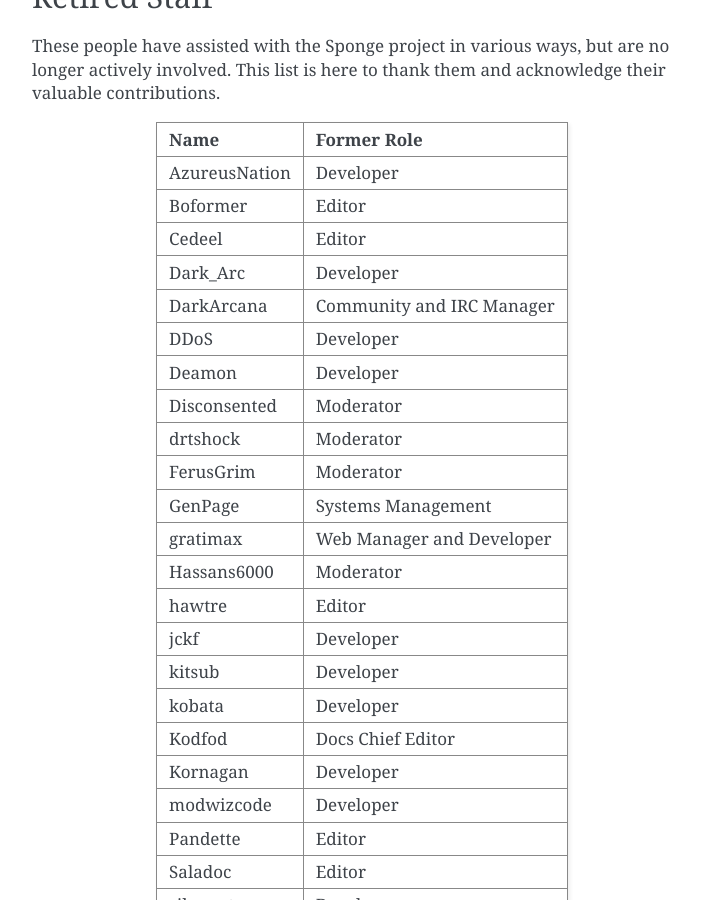
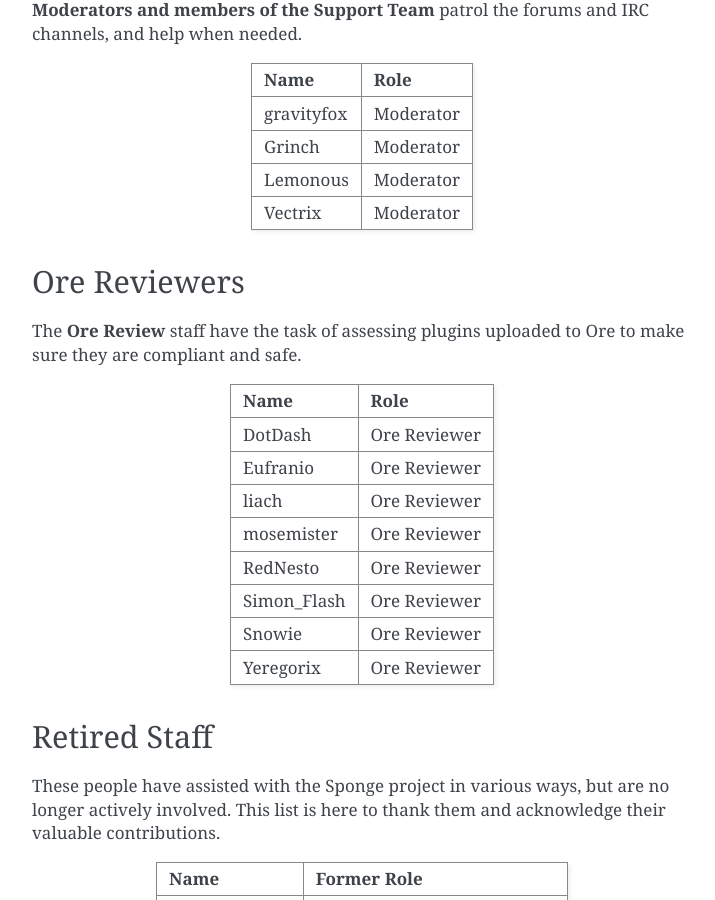
Before and after one commit to SpongePowered/SpongeDocs, a Sphinx documentation site: the page built from source/about/staff.rst, in a window 1280 px wide and 900 px high, scrolled down 3325 px. Shown: the whole window, without its empty margins (388-1103 px from the left). Built offline with Sphinx 7.4.7, drawn with Linux system fonts in a browser that asks for light colours; pages that are not in the unit, such as notebooks, are missing from menus; some of the changed text lies outside the part shown.

Commit message:
Ore reviewers added
This also gives kashike three roles; if we add Sysadmin that will be 4.
@mbax can veto or tinker with this PR if he so chooses.

```diff
--- a/source/about/staff.rst
+++ b/source/about/staff.rst
@@ -37,6 +37,8 @@
 | kashike                           | Discord Manager                    |
 |                                   |                                    |
 |                                   | Developer                          |
+|                                   |                                    |
+|                                   | Ore Reviewer                       |
 +-----------------------------------+------------------------------------+
 | lukegb                            | Systems Manager                    |
 +-----------------------------------+------------------------------------+
@@ -55,6 +57,8 @@
 | phase                             | Ore Development Manager            |
 +-----------------------------------+------------------------------------+
 | phroa                             | IRC Manager                        |
+|                                   |                                    |
+|                                   | Ore Reviewer                       |
 +-----------------------------------+------------------------------------+
 | progwml6                          | Systems Manager                    |
 |                                   |                                    |
@@ -89,6 +93,8 @@
 | parlough                          | Developer                          |
 +-----------------------------------+------------------------------------+
 | simon816                          | Developer                          |
+|                                   |                                    |
+|                                   | Ore Reviewer                       |
 +-----------------------------------+------------------------------------+
 
 Issue Managers
@@ -103,6 +109,8 @@
 | phit                              | Issue Manager                      |
 +-----------------------------------+------------------------------------+
 | ryantheleach                      | Issue Manager                      |
+|                                   |                                    |
+|                                   | Ore Reviewer                       |
 +-----------------------------------+------------------------------------+
 
 Ore Developers
@@ -114,10 +122,14 @@
 | Name                              | Role                               |
 +===================================+====================================+
 | ewoutvs\_                         | Ore Developer                      |
+|                                   |                                    |
+|                                   | Ore Reviewer                       |
 +-----------------------------------+------------------------------------+
 | felixoi                           | Ore Developer                      |
 +-----------------------------------+------------------------------------+
 | Katrix                            | Ore Developer                      |
+|                                   |                                    |
+|                                   | Ore Reviewer                       |
 +-----------------------------------+------------------------------------+
 
 Web Developers
@@ -129,6 +141,8 @@
 | Name                              | Role                               |
 +===================================+====================================+
 | jamierocks                        | Web Development                    |
+|                                   |                                    |
+|                                   | Ore Reviewer                       |
 +-----------------------------------+------------------------------------+
 
 SpongeDocs Editors
@@ -173,6 +187,30 @@
 | Vectrix                           | Moderator                          |
 +-----------------------------------+------------------------------------+
 
+Ore Reviewers
+~~~~~~~~~~~~~
+
+The **Ore Review** staff have the task of assessing plugins uploaded to Ore to make sure they are compliant and safe.
+
++-----------------------------------+------------------------------------+
+| Name                              | Role                               |
++===================================+====================================+
+| DotDash                           | Ore Reviewer                       |
++-----------------------------------+------------------------------------+
+| Eufranio                          | Ore Reviewer                       |
++-----------------------------------+------------------------------------+
+| liach                             | Ore Reviewer                       |
++-----------------------------------+------------------------------------+
+| mosemister                        | Ore Reviewer                       |
++-----------------------------------+------------------------------------+
+| RedNesto                          | Ore Reviewer                       |
++-----------------------------------+------------------------------------+
+| Simon_Flash                       | Ore Reviewer                       |
++-----------------------------------+------------------------------------+
+| Snowie                            | Ore Reviewer                       |
++-----------------------------------+------------------------------------+
+| Yeregorix                         | Ore Reviewer                       |
++-----------------------------------+------------------------------------+
 
 Retired Staff
 ~~~~~~~~~~~~~
```
